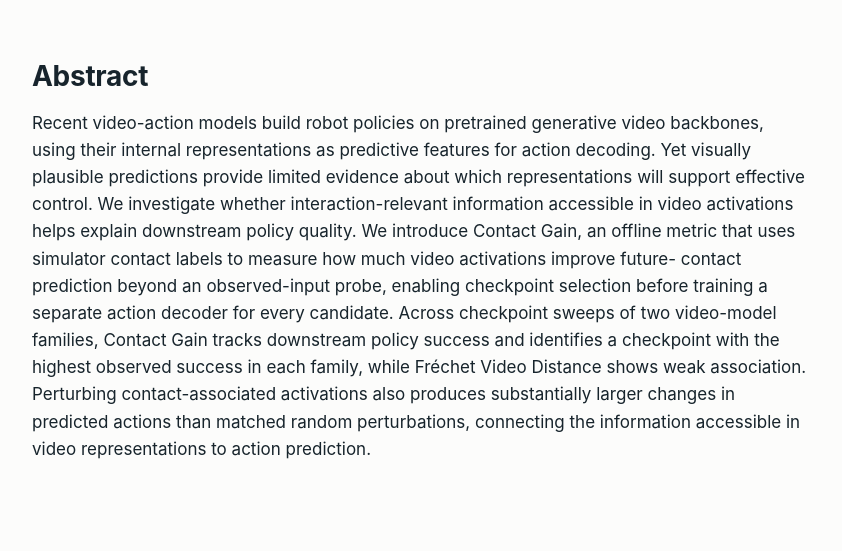
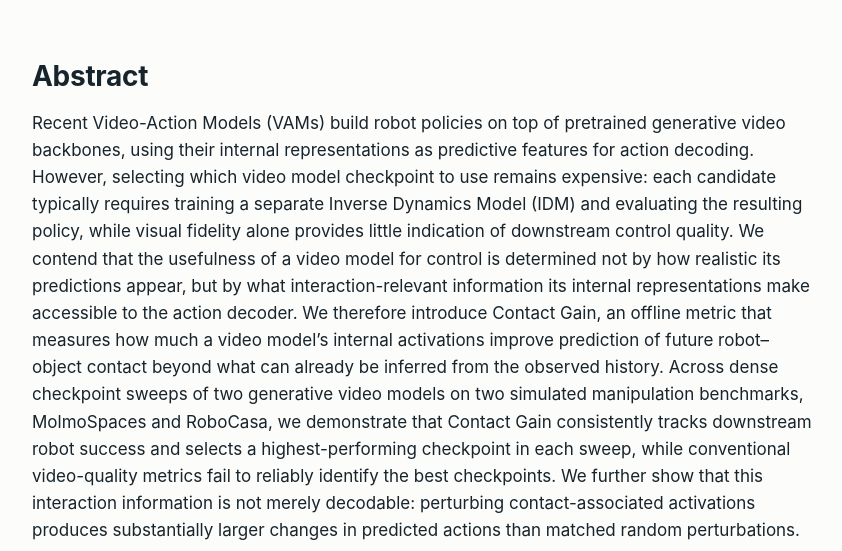
Before and after one commit to contact-gain/contact-gain.github.io, a plain HTML site: page index.html in a window 1280 px wide. Shown: the part 2930-3481 px from the top of the page, without its empty margins (218-1060 px from the left). Drawn offline with Linux system fonts and the light colour scheme.

Commit message:
Restore website abstract; requested revision targets camera-ready paper

```diff
--- a/index.html
+++ b/index.html
@@ -127,17 +127,18 @@
   <section id="abstract">
     <div class="wrap"><div class="narrow">
       <h2>Abstract</h2>
-      <p>Recent video-action models build robot policies on pretrained generative video backbones, using their internal
-        representations as predictive features for action decoding. Yet visually plausible predictions provide limited
-        evidence about which representations will support effective control. We investigate whether interaction-relevant
-        information accessible in video activations helps explain downstream policy quality. We introduce Contact Gain,
-        an offline metric that uses simulator contact labels to measure how much video activations improve future-
-        contact prediction beyond an observed-input probe, enabling checkpoint selection before training a separate
-        action decoder for every candidate. Across checkpoint sweeps of two video-model families, Contact Gain tracks
-        downstream policy success and identifies a checkpoint with the highest observed success in each family, while
-        Fréchet Video Distance shows weak association. Perturbing contact-associated activations also produces
-        substantially larger changes in predicted actions than matched random perturbations, connecting the information
-        accessible in video representations to action prediction.</p>
+      <p>Recent Video-Action Models (VAMs) build robot policies on top of pretrained generative video backbones, using their internal
+        representations as predictive features for action decoding. However, selecting which video model checkpoint to use remains expensive:
+        each candidate typically requires training a separate Inverse Dynamics Model (IDM) and evaluating the resulting policy, while visual
+        fidelity alone provides little indication of downstream control quality. We contend that the usefulness of a video model for control
+        is determined not by how realistic its predictions appear, but by what interaction-relevant information its internal representations
+        make accessible to the action decoder. We therefore introduce Contact Gain, an offline metric that measures how much a video model’s
+        internal activations improve prediction of future robot–object contact beyond what can already be inferred from the observed history.
+        Across dense checkpoint sweeps of two generative video models on two simulated manipulation benchmarks, MolmoSpaces and RoboCasa, we
+        demonstrate that Contact Gain consistently tracks downstream robot success and selects a highest-performing checkpoint in each sweep,
+        while conventional video-quality metrics fail to reliably identify the best checkpoints. We further show that this interaction
+        information is not merely decodable: perturbing contact-associated activations produces substantially larger changes in predicted
+        actions than matched random perturbations.</p>
     </div></div>
   </section>
 
```
